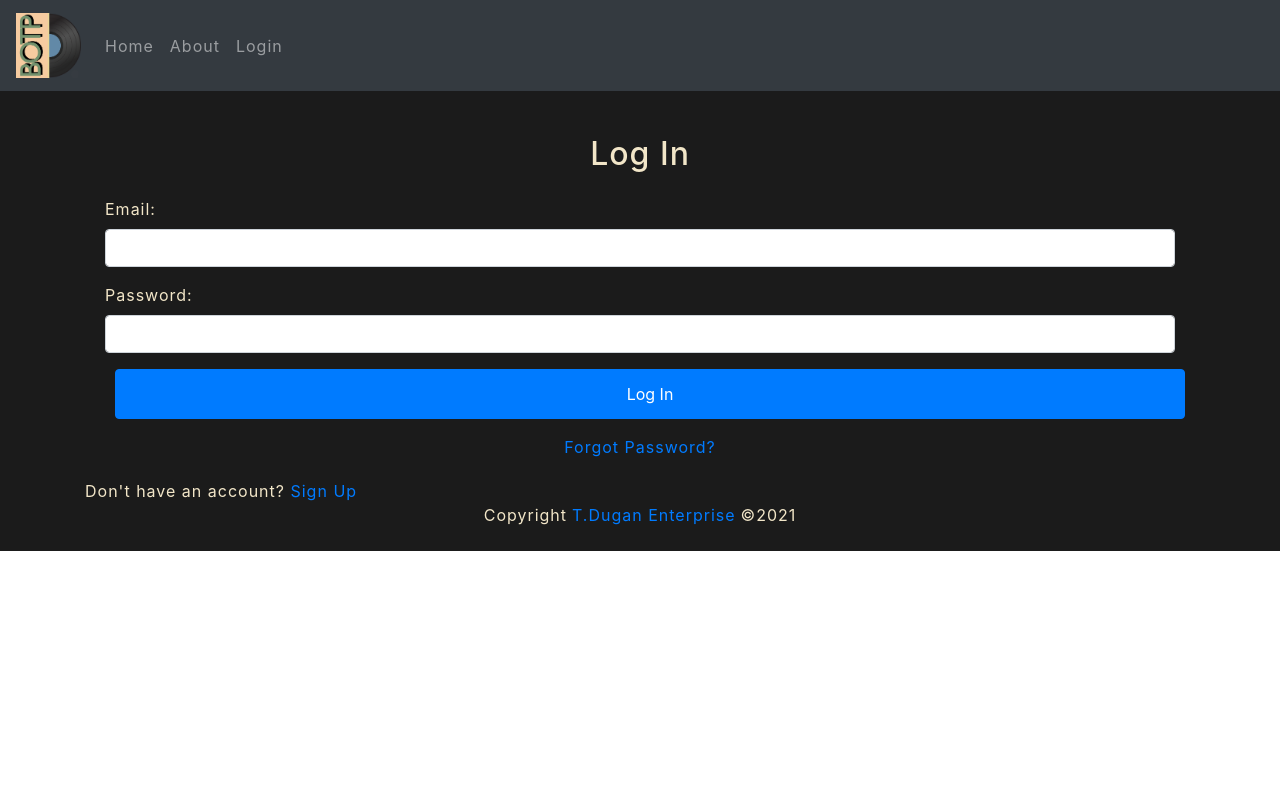
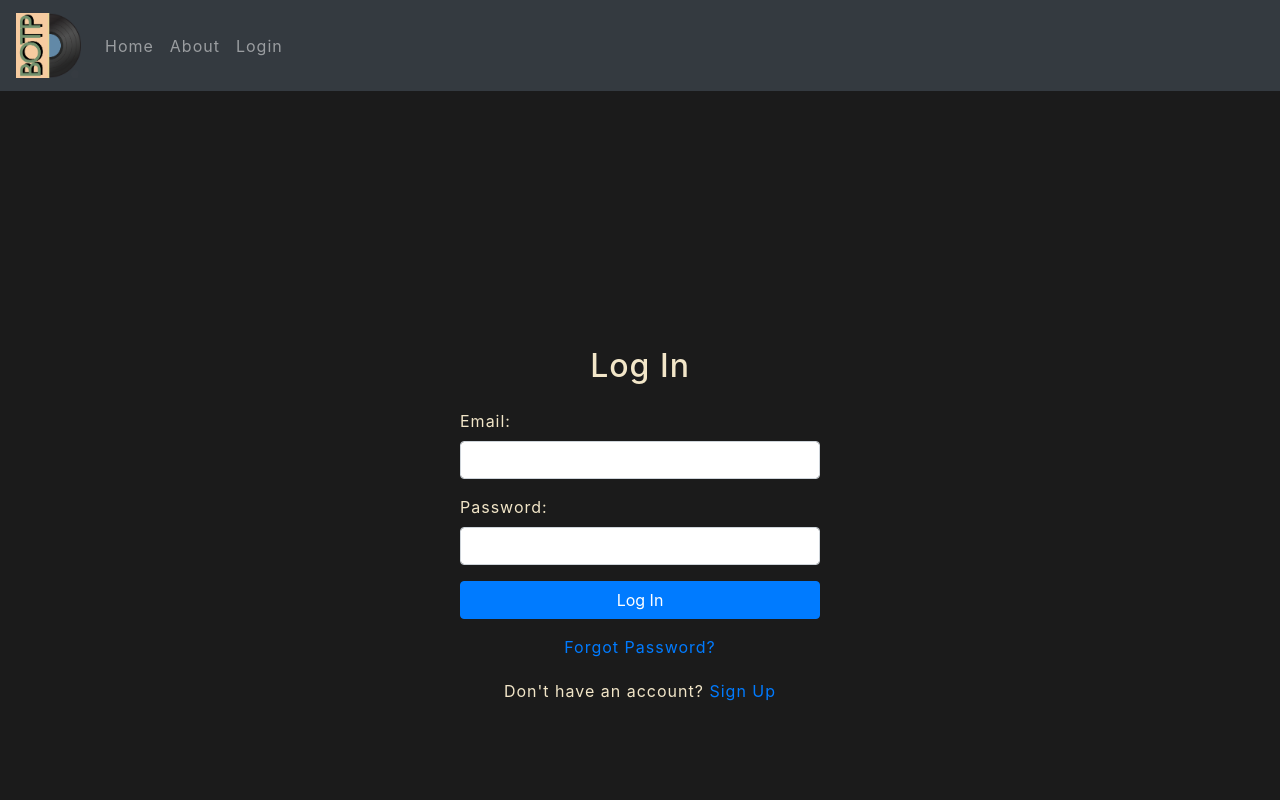
Before and after one commit to ledugani/botp-spa, a React (Create React App) app: page /login in a window 1280 px wide. Shown: the top 800 px of the page. Built offline with nearby package versions, Linux system fonts and the light colour scheme; no server answers.

Commit message:
removed button styling

```diff
--- a/src/app/auth/login/index.jsx
+++ b/src/app/auth/login/index.jsx
@@ -1,5 +1,5 @@
 import React, { useRef, useState } from 'react';
-import { Form, Button, Card, Alert } from 'react-bootstrap';
+import { Container, Form, Button, Card, Alert } from 'react-bootstrap';
 import { Link, useHistory } from 'react-router-dom';
 import { useAuth } from '../Auth';
 
@@ -29,7 +29,20 @@ export default function SignUp() {
 	}
 
 	return (
-		<>
+
+			<Container
+				className='
+					d-flex
+					align-items-center
+					justify-content-center
+					background-color
+				'
+				style={{ minHeight: '100vh' }}
+			>
+				<div
+					className='w-100'
+					style={{ maxWidth: '400px' }}
+				>
 					<Card>
 						<Card.Body>
 							<h2 className='text-center mb-4'>Log In</h2>
@@ -39,12 +52,12 @@ export default function SignUp() {
 							<Form onSubmit={handleSubmit}>
 								<Form.Group id='email'>
 									<Form.Label>Email: </Form.Label>
-							<Form.Control type='email' ref={emailRef} required />
+									<Form.Control className='w-100' type='email' ref={emailRef} required />
 								</Form.Group>
 
 								<Form.Group id='password'>
 									<Form.Label>Password: </Form.Label>
-							<Form.Control type='password' ref={passwordRef} required />
+									<Form.Control className='w-100' type='password' ref={passwordRef} required />
 								</Form.Group>
 
 								<Button disabled={loading} className='w-100' type='submit'>
@@ -58,9 +71,14 @@ export default function SignUp() {
 						</Card.Body>
 					</Card>
 
-			<div>
+					<div
+						className='text-center'
+					>
 						Don't have an account? <Link to='/signup'>Sign Up</Link>
 					</div>
-		</>
+				</div>
+
+			</Container>
+
 	)
 }
--- a/src/pages/about/index.jsx
+++ b/src/pages/about/index.jsx
@@ -1,4 +1,5 @@
 import React from 'react';
+import { Container } from 'react-bootstrap';
 import Seo from '../../app/seo';
 
 export default function AboutPage() {
@@ -6,6 +7,11 @@ export default function AboutPage() {
 		<>
 			<Seo title="About" />
 			<h1>About BOTP</h1>
+			<Container>
+				<p>
+					Bottom of the Pile is a collaborative space for lovers of music in all its forms, from Acid Jazz to AT40 Pop. Here, we'll be covering tunes old and new to find those sounds that create positive influence in our lives and reinforce our creative spirit.
+				</p>
+			</Container>
 		</>
 	);
 }
--- a/src/pages/homepage/styles.css
+++ b/src/pages/homepage/styles.css
@@ -31,13 +31,13 @@
 	margin-bottom: 30px;
 }
 
-.btn {
+/* .btn {
 	background-color: blueviolet;
 	width: 100px;
 	height: 50px;
 	border: none;
 	margin: 0 10px;
-}
+} */
 
 .social-icon {
 	margin: 0 10px;
--- a/src/pages/homepage/tracks/tracks.jsx
+++ b/src/pages/homepage/tracks/tracks.jsx
@@ -50,8 +50,7 @@ export default function Tracks() {
 				className="items-carousel"
         requestToChangeActive={setActiveItemIndex}
         activeItemIndex={activeItemIndex}
-				// numberOfCards={ window.innerWidth > 375 ? 4 : 2 }
-				numberOfCards={3}
+				numberOfCards={ window.innerWidth > 375 ? 4 : 2 }
         gutter={0}
         leftChevron={
 					<button
```
Also changed, not shown: 1 other file (tests, documents, lock files or other folders). Lines whose indentation alone changed are shown as unchanged.
